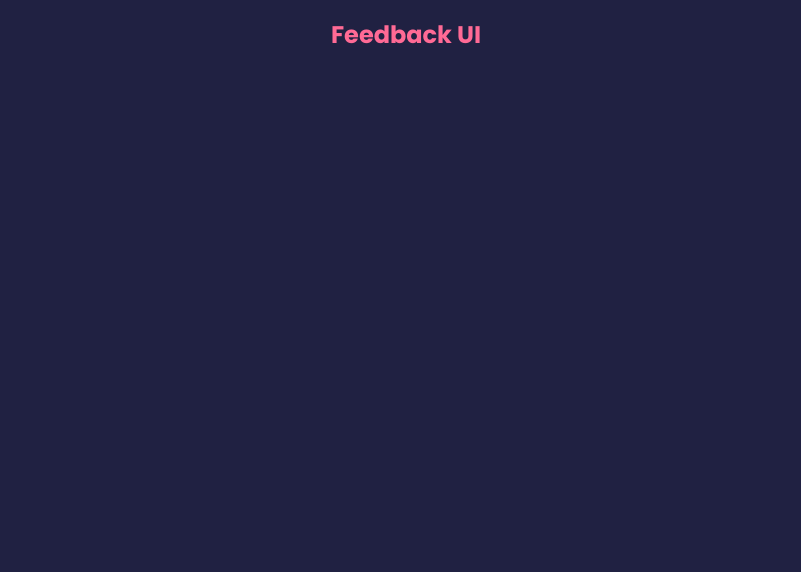
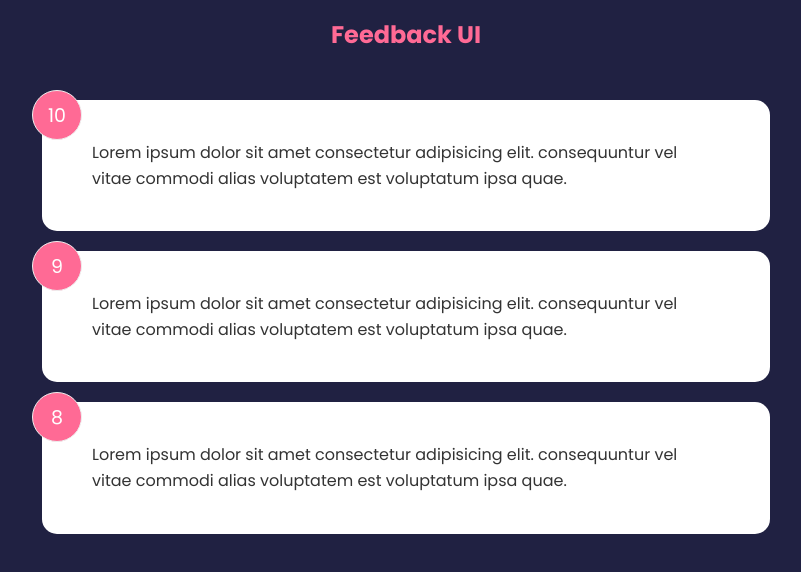
Before and after one commit to Simonbiker/Feedback-react, a React (Create React App) app in the folder feedback/: page / in a window 1280 px wide. Shown: the top 572 px of the page, without its empty margins (234-1035 px from the left). Built offline with nearby package versions, Linux system fonts and the light colour scheme.

Commit message:
Adding data folder with some dummy data. Creating feedback itme and list components

```diff
--- a/feedback/src/App.js
+++ b/feedback/src/App.js
@@ -1,11 +1,17 @@
+import { useState } from 'react'
 import Header from './components/Header';
+import FeedbackData from './data/FeedbackData';
+import FeedbackList from './components/FeedbackList';
+
 
 function App() {
+  const [feedback, setFeedback] = useState(FeedbackData)
+
   return (
     <>
       <Header />
       <div className="container">
-
+        <FeedbackList feedback={feedback} />
       </div>
     </>
 
--- /dev/null
+++ b/feedback/src/components/FeedbackItem.jsx
@@ -0,0 +1,15 @@
+import React from 'react'
+
+function FeedbackItem({item}) {
+
+  return (
+      <div className='card'>
+          <div className='num-display'>{ item.rating }</div>
+          <div className='text-display'>
+              {item.text}
+          </div>
+    </div>
+  )
+}
+
+export default FeedbackItem
--- /dev/null
+++ b/feedback/src/components/FeedbackList.jsx
@@ -0,0 +1,20 @@
+import React from 'react'
+import FeedbackItem from './FeedbackItem'
+
+function FeedbackList({ feedback }) {
+
+    if (!feedback || feedback.length === 0) {
+        return <p>No feedback yet</p>
+    }
+
+  return (
+      <div className='feedback-list'>
+          {feedback.map((item) => {
+
+              return <FeedbackItem key={item.id} item={item} />
+          })}
+    </div>
+  )
+}
+
+export default FeedbackList
--- /dev/null
+++ b/feedback/src/data/FeedbackData.js
@@ -0,0 +1,19 @@
+const FeedbackData = [
+    {
+        id: 1,
+        rating: 10,
+        text: 'Lorem ipsum dolor sit amet consectetur adipisicing elit. consequuntur vel vitae commodi alias voluptatem est voluptatum ipsa quae.',
+    },
+    {
+        id: 2,
+        rating: 9,
+        text: 'Lorem ipsum dolor sit amet consectetur adipisicing elit. consequuntur vel vitae commodi alias voluptatem est voluptatum ipsa quae.',
+    },
+    {
+        id: 3,
+        rating: 8,
+        text: 'Lorem ipsum dolor sit amet consectetur adipisicing elit. consequuntur vel vitae commodi alias voluptatem est voluptatum ipsa quae.',
+    },
+]
+
+export default FeedbackData
```
